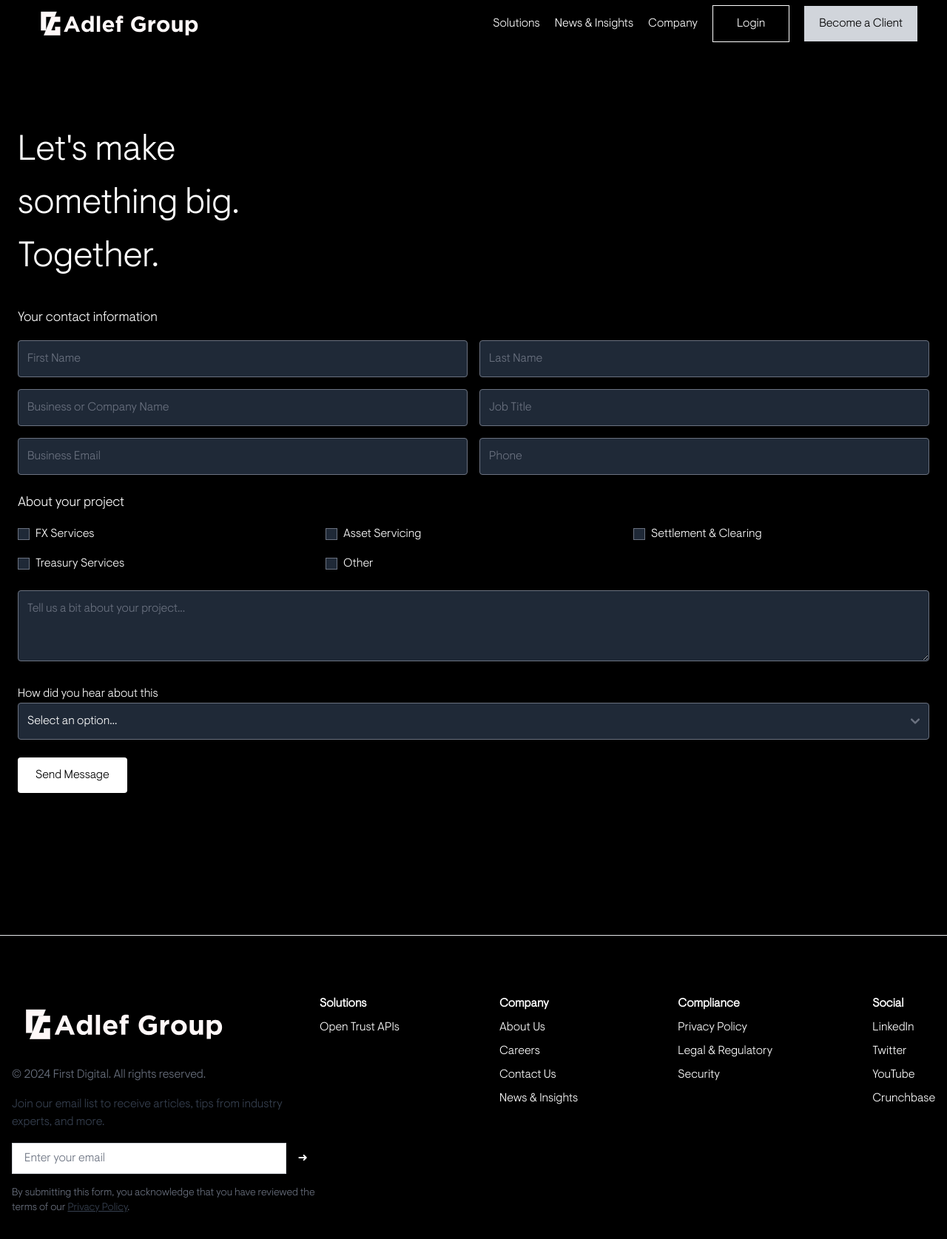
After one commit to hkhatuwal/Adlef-Laravel, a Laravel app: page /contact-us/business-enquiry in a window 1280 px wide. The commit adds this page. Shown: the whole page at 74% size. Run offline with Laravel 12, Linux system fonts and the light colour scheme; style sheets or scripts are compiled from the project's sources; some libraries are stand-ins or nearby versions.

Commit message:
contact page

```diff
--- /dev/null
+++ b/app/Http/Controllers/Frontend/ContactUsController.php
@@ -0,0 +1,54 @@
+<?php
+
+namespace App\Http\Controllers\Frontend;
+
+use App\Http\Controllers\Controller;
+use App\Mail\ContactFormSubmitted;
+use App\Mail\ContactFormSubmittedForAdmin;
+use App\Models\Contact;
+use Illuminate\Http\Request;
+use Illuminate\Support\Facades\Mail;
+use Illuminate\Support\Facades\Validator;
+
+class ContactUsController extends Controller
+{
+    public function businessEnquiry()
+    {
+
+        return view('frontend.contact.business-enquiry');
+    }
+
+
+    public function store(Request $request)
+    {
+
+        $request->validate([
+            'first_name' => 'required|string|max:255',
+            'last_name' => 'required|string|max:255',
+            'business_name' => 'nullable|string|max:255',
+            'job_title' => 'nullable|string|max:255',
+            'business_email' => 'required|email|max:255',
+            'phone' => 'nullable|string|max:20',
+            'fx_services' => 'nullable',
+            'asset_servicing' => 'nullable',
+            'settlement_clearing' => 'nullable',
+            'treasury_services' => 'nullable',
+            'other' => 'nullable',
+            'project_description' => 'nullable|string',
+            'how_did_you_hear' => 'nullable|string|max:255',
+        ]);
+
+
+        $data = $request->all();
+        $data['fx_services'] = $request->get('fx_services') == "on";
+        $data['asset_servicing'] = $request->get('asset_servicing') == "on";
+        $data['settlement_clearing'] = $request->get('settlement_clearing') == "on";
+        $data['treasury_services'] = $request->get('treasury_services') == "on";
+        $data['other'] = $request->get('other') == "on";
+        $contact = Contact::create($data);
+        Mail::to($request->business_email)->send(new ContactFormSubmitted($contact));
+        Mail::to("gsharma170@gmail.com")->send(new ContactFormSubmittedForAdmin($contact));
+
+        return redirect()->back()->with('success', 'Contact form submitted successfully!');
+    }
+}
--- a/resources/css/app.css
+++ b/resources/css/app.css
@@ -82,3 +82,7 @@
     transition: all 0.4s ease-in-out;
     transition-delay: 0.1s;
 }
+
+.menu-items.dark > li > a{
+    color: white;
+}
--- a/resources/views/_partials/app.blade.php
+++ b/resources/views/_partials/app.blade.php
@@ -22,7 +22,7 @@
     <meta property="og:type" content="website">
     <meta property="og:url" content="{{url()->current()}}">
     <meta property="og:site_name" content="{{isset($title) ? $title : env('APP_NAME')}}">
-    <meta property="og:image" content="{{isset($image)?$image:asset('assets/images/logo.png')}}">>
+    <meta property="og:image" content="{{isset($image)?$image:asset('assets/images/logo.png')}}">
     <meta property="og:locale" content="en_US">
 
     <!-- Twitter Card Meta Tags (for Twitter sharing) -->
@@ -41,10 +41,15 @@
     <meta name="apple-mobile-web-app-capable" content="yes">
     <meta name="apple-mobile-web-app-status-bar-style" content="black-translucent">
 <body class="flex items-center justify-center">
+@php $isDark=$isDark??false;
+ $themeMode=$isDark?"-dark":"";
+@endphp
 <div class="w-screen" data-aos-easing="ease" data-aos-duration="400" data-aos-delay="0">
-    @include('_partials.navbar')
+
+    @include('_partials.navbar'.$themeMode)
+
     @yield('content')
-    @include('_partials.footer')
+    @include('_partials.footer'.$themeMode)
 
 
 </div>
--- /dev/null
+++ b/resources/views/_partials/footer-dark.blade.php
@@ -0,0 +1,55 @@
+<footer class="bg-black py-8">
+    <hr class="my-20">
+
+    <div class="max-w-7xl mx-auto px-4 flex flex-wrap">
+        <!-- Left section -->
+        <div class="w-full md:w-1/2 lg:w-1/3 mb-8 md:mb-0">
+            <img src="{{asset('assets/images/logo-light.svg')}}" alt="First Digital" class="h-20 mb-4">
+            <p class="text-gray-500">&copy; 2024 First Digital. All rights reserved.</p>
+            <p class="mt-4 text-gray-700">Join our email list to receive articles, tips from industry experts, and more.</p>
+            <div class="mt-4 flex">
+                <input type="email" placeholder="Enter your email" class="border border-gray-300 px-4 py-2 w-full">
+                <button class="bg-black text-white px-4 py-2">
+                    <span>&#10140;</span>
+                </button>
+            </div>
+            <p class="mt-4 text-gray-500 text-sm">By submitting this form, you acknowledge that you have reviewed the terms of our <a href="#" class="text-gray-700 underline">Privacy Policy</a>.</p>
+        </div>
+
+        <!-- Right section -->
+        <div class="w-full md:w-1/2 lg:w-2/3 flex flex-wrap justify-between text-white">
+            <div class="mb-6">
+                <h3 class="font-bold text-white">Solutions</h3>
+                <ul class="mt-2 space-y-2">
+                    <li><a href="#" class="text-white block">Open Trust APIs</a></li>
+                </ul>
+            </div>
+            <div class="mb-6">
+                <h3 class="font-bold text-white">Company</h3>
+                <ul class="mt-2 space-y-2">
+                    <li><a href="#" class="text-white block">About Us</a></li>
+                    <li><a href="#" class="text-white block">Careers</a></li>
+                    <li><a href="#" class="text-white block">Contact Us</a></li>
+                    <li><a href="#" class="text-white block">News & Insights</a></li>
+                </ul>
+            </div>
+            <div class="mb-6">
+                <h3 class="font-bold text-white">Compliance</h3>
+                <ul class="mt-2 space-y-2">
+                    <li><a href="#" class="text-white block">Privacy Policy</a></li>
+                    <li><a href="#" class="text-white block">Legal & Regulatory</a></li>
+                    <li><a href="#" class="text-white block">Security</a></li>
+                </ul>
+            </div>
+            <div class="mb-6">
+                <h3 class="font-bold text-white">Social</h3>
+                <ul class="mt-2 space-y-2">
+                    <li><a href="#" class="text-white block">LinkedIn</a></li>
+                    <li><a href="#" class="text-white block">Twitter</a></li>
+                    <li><a href="#" class="text-white block">YouTube</a></li>
+                    <li><a href="#" class="text-white block">Crunchbase</a></li>
+                </ul>
+            </div>
+        </div>
+    </div>
+</footer>
--- a/resources/views/_partials/footer.blade.php
+++ b/resources/views/_partials/footer.blade.php
@@ -1,6 +1,5 @@
 <footer class="bg-white py-8">
     <hr class="my-20">
-
     <div class="max-w-7xl mx-auto px-4 flex flex-wrap">
         <!-- Left section -->
         <div class="w-full md:w-1/2 lg:w-1/3 mb-8 md:mb-0">
--- /dev/null
+++ b/resources/views/_partials/navbar-dark.blade.php
@@ -0,0 +1,42 @@
+{{-- Navbar --}}
+<nav class="navbar  sticky top-0 bg-black w-full">
+    <div class="flex justify-between px-4 md:px-10 container  mx-auto">
+        <div class="logo flex justify-center items-center">
+            <a href="{{route('frontend.home')}}">
+                <img class="h-16 text-white invert-0" src="{{ asset('assets/images/logo-light.svg') }}"  alt="Logo">
+            </a>
+        </div>
+        <div class="sm:hidden flex items-center">
+            <button id="menu-toggle" class="text-gray-500 hover:text-white focus:outline-none">
+                <svg class="w-6 h-6" fill="none" stroke="currentColor" viewBox="0 0 24 24"
+                     xmlns="http://www.w3.org/2000/svg">
+                    <path stroke-linecap="round" stroke-linejoin="round" stroke-width="2"
+                          d="M4 6h16M4 12h16m-7 6h7"></path>
+                </svg>
+            </button>
+        </div>
+        <ul id="menu-items"
+            class="gap-3 md:gap-5 flex p-5 opacity-0    transition-opacity duration-300   flex-col  absolute sm:relative bg-black  w-full sm:w-auto top-10 sm:top-0 left-0 mt-12 z-20 sm:z-auto  sm:mt-0 sm:flex-row sm:flex sm:items-center sm:bg-transparent sm:opacity-100 sm:p-0 sm:overflow-visible">
+            <li><a href="{{route('frontend.solutions')}}" class="text-white">Solutions</a></li>
+            <li><a href="{{route('frontend.news-insights')}}" class="text-white">News & Insights</a></li>
+            <li>
+                <div class="inline-block">
+                    <button class="text-white font-medium hover:text-gray-200 dropdown-button ">Company</button>
+                    <div class="hidden absolute  rounded-md shadow-sm w-48 mt-2 dropdown-content z-[9999]">
+                        <ul class="py-2">
+                            <li class="px-4 py-2 text-sm text-white hover:bg-gray-600 " ><a href="{{route('frontend.about')}}">About Us</a></li>
+                            <li class="px-4 py-2 text-sm text-white hover:bg-gray-600"><a href="{{route('frontend.careers')}}">Careers</a></li>
+                            <li class="px-4 py-2 text-sm text-white hover:bg-gray-600"><a href="">Get in touch</a></li>
+                        </ul>
+                    </div>
+                </div>
+            </li>
+            <li>
+                <button class="px-8 py-3 hidden md:block text-white border border-white">Login</button>
+            </li>
+            <li>
+                <button class="btn-secondary hidden md:block">Become a Client</button>
+            </li>
+        </ul>
+    </div>
+</nav>
--- a/resources/views/_partials/navbar.blade.php
+++ b/resources/views/_partials/navbar.blade.php
@@ -1,9 +1,10 @@
 {{-- Navbar --}}
-<nav class="navbar  sticky top-0 bg-white w-full">
+<nav class="navbar  sticky top-0 {{$isDark?'bg-dark':'bg-white'}} w-full">
     <div class="flex justify-between px-4 md:px-10 container  mx-auto">
         <div class="logo flex justify-center items-center">
             <a href="{{route('frontend.home')}}">
-                <img class="h-16" src="{{ asset('assets/images/logo.svg') }}" alt="Logo">
+                    <img class="h-16 text-white" src="{{ asset('assets/images/logo.svg') }}"  alt="Logo">
+
             </a>
         </div>
         <div class="sm:hidden flex items-center">
--- /dev/null
+++ b/resources/views/frontend/contact/business-enquiry.blade.php
@@ -0,0 +1,110 @@
+@extends('_partials.app',['title' => 'ADLEF GROUP | HOME','description' => 'Power your finances with our personalized platform designed for Multi-asset servicing, seamlessly connecting traditional and digital financial ecosystems','image' => asset('assets/images/savings.svg'),'isDark' => true])
+@section('content')
+    <section class="bg-black">
+        <div class="container p-6 py-20 mx-auto">
+
+            <div class="alerts py-3">
+                @if ($errors->any())
+                    <div class="bg-red-400 rounded p-5">
+                        <ul>
+                            @foreach ($errors->all() as $error)
+                                <li  class="text-white">{{ $error }}</li>
+                            @endforeach
+                        </ul>
+                    </div>
+                @endif
+
+                @if(\Illuminate\Support\Facades\Session::has('success'))
+                    <div class="bg-green-500 rounded p-5">
+                        <li class="text-white">Your enquiry has been submitted successfully</li>
+                    </div>
+                @endif
+            </div>
+
+
+            <h1 class="text-5xl mb-8 text-white leading-normal">Let's make <br> something big. <br> Together.</h1>
+            <form class="space-y-6" action="{{route('frontend.contact-us.business-enquiry')}}" method="POST">
+                @csrf
+                <div>
+                    <h2 class="text-lg font-medium mb-4 text-white">Your contact information</h2>
+                    <div class="grid grid-cols-1 md:grid-cols-2 gap-4">
+                        <input type="text" name="first_name" placeholder="First Name"
+                               class="bg-gray-800 text-white p-3 rounded w-full">
+                        <input type="text" name="last_name" placeholder="Last Name"
+                               class="bg-gray-800 text-white p-3 rounded w-full">
+                    </div>
+                    <div class="grid grid-cols-1 md:grid-cols-2 gap-4 mt-4">
+                        <input type="text" name="business_name" placeholder="Business or Company Name"
+                               class="bg-gray-800 text-white p-3 rounded w-full">
+                        <input type="text" name="job_title" placeholder="Job Title"
+                               class="bg-gray-800 text-white p-3 rounded w-full">
+                    </div>
+                    <div class="grid grid-cols-1 md:grid-cols-2 gap-4 mt-4">
+                        <input type="email" name="business_email" placeholder="Business Email"
+                               class="bg-gray-800 text-white p-3 rounded w-full">
+                        <input type="tel" name="phone" placeholder="Phone"
+                               class="bg-gray-800 text-white p-3 rounded w-full">
+                    </div>
+                </div>
+
+                <div>
+                    <h2 class="text-lg font-medium mb-4 text-white">About your project</h2>
+                    <div class="grid grid-cols-1 md:grid-cols-2 lg:grid-cols-3 gap-4">
+                        <label class="flex items-center text-white">
+                            <input type="checkbox" name="fx_services" class="form-checkbox bg-gray-800 text-white mr-2">
+                            <span>FX Services</span>
+                        </label>
+                        <label class="flex items-center text-white">
+                            <input type="checkbox" name="asset_servicing"
+                                   class="form-checkbox bg-gray-800 text-white mr-2">
+                            <span>Asset Servicing</span>
+                        </label>
+                        <label class="flex items-center text-white">
+                            <input type="checkbox" name="settlement_clearing"
+                                   class="form-checkbox bg-gray-800 text-white mr-2">
+                            <span>Settlement & Clearing</span>
+                        </label>
+                        <label class="flex items-center text-white">
+                            <input type="checkbox" name="treasury_services"
+                                   class="form-checkbox bg-gray-800 text-white mr-2">
+                            <span>Treasury Services</span>
+                        </label>
+                        <label class="flex items-center text-white">
+                            <input type="checkbox" name="other" class="form-checkbox bg-gray-800 text-white mr-2">
+                            <span>Other</span>
+                        </label>
+                    </div>
+                </div>
+
+                <div>
+                    <textarea name="project_description" placeholder="Tell us a bit about your project..."
+                              class="bg-gray-800 text-white p-3 rounded w-full h-24"></textarea>
+                </div>
+
+                <div>
+                    <label class="flex items-center text-white">
+                        How did you hear about this
+                    </label>
+                    <select name="how_did_you_hear" class="bg-gray-800 text-white p-3 rounded w-full">
+                        <option disabled="disabled" selected="selected" value="">Select an option…</option>
+                        <option value="Google">Google
+                        </option>
+                        <option value="Social media">Social media
+                        </option>
+                        <option value="Conference or event">Conference or event
+                        </option>
+                        <option value="Referred by someone">Referred by someone
+                        </option>
+                        <option value="Other">Other
+                        </option>
+                    </select>
+                </div>
+
+                <div class="mt-6">
+                    <button type="submit" class="bg-white text-black py-3 px-6 rounded font-medium">Send Message
+                    </button>
+                </div>
+            </form>
+        </div>
+    </section>
+@endsection
--- a/resources/views/frontend/home/home.blade.php
+++ b/resources/views/frontend/home/home.blade.php
@@ -19,7 +19,7 @@
                 Multi asset servicing, seamlessly Connecting traditional and
                 digital financial ecosystems.
             </p>
-            <button class="btn-dark btn-lg">Contact Sales</button>
+            <button class="btn-dark btn-lg"><a href="{{route('frontend.contact-us.business-enquiry')}}">Contact Sales</a></button>
         </div>
         <div class="hero-content flex-1 flex flex-col justify-end items-end">
             <img src="{{ asset('assets/images/hero.svg') }}" class="w-full h-full" alt="Hero Image">
@@ -187,7 +187,7 @@
                 Talk to our experts today to learn more about our trustee services and how we can help you launch and
                 grow your financial services business.
             </p>
-            <button class="btn-dark btn-lg">Start a Conversation</button>
+            <button class="btn-dark btn-lg"><a href="{{route('frontend.contact-us.business-enquiry')}}">Start a Conversation</a></button>
         </div>
     </section>
 
--- a/routes/web.php
+++ b/routes/web.php
@@ -3,8 +3,8 @@
 use App\Http\Controllers\Admin\AuthController;
 use Illuminate\Support\Facades\Route;
 
-Route::get('generate', function (){
-    \Illuminate\Support\Facades\Artisan::call('storage:link');
+Route::get('install', function (){
+    \Illuminate\Support\Facades\Artisan::call('migrate');
     echo 'ok';
 });
 
@@ -15,6 +15,8 @@
     Route::get('/solutions', [\App\Http\Controllers\Frontend\SolutionsController::class,'index'])->name('solutions');
     Route::get('/news-insights', [\App\Http\Controllers\Frontend\NewsInsightsController::class,'index'])->name('news-insights');
     Route::get('/careers', [\App\Http\Controllers\Frontend\CareerController::class,'index'])->name('careers');
+    Route::get('/contact-us/business-enquiry', [\App\Http\Controllers\Frontend\ContactUsController::class,'businessEnquiry'])->name('contact-us.business-enquiry');
+    Route::post('/contact-us/business-enquiry', [\App\Http\Controllers\Frontend\ContactUsController::class,'store'])->name('contact-us.business-enquiry');
 
 });
 
```
Also changed, not shown: app/Http/Controllers/Frontend/ContactController.php (added, +11 -0 lines), app/Mail/ContactFormSubmitted.php (added, +37 -0 lines), app/Mail/ContactFormSubmittedForAdmin.php (added, +40 -0 lines), app/Models/Contact.php (added, +27 -0 lines), resources/views/emails/contact-submitted-admin.blade.php (added, +30 -0 lines), resources/views/emails/contact-submitted.blade.php (added, +30 -0 lines), database/migrations/2024_09_01_051631_create_contacts_table.php (added), public/assets/images/logo-light.svg (added).
